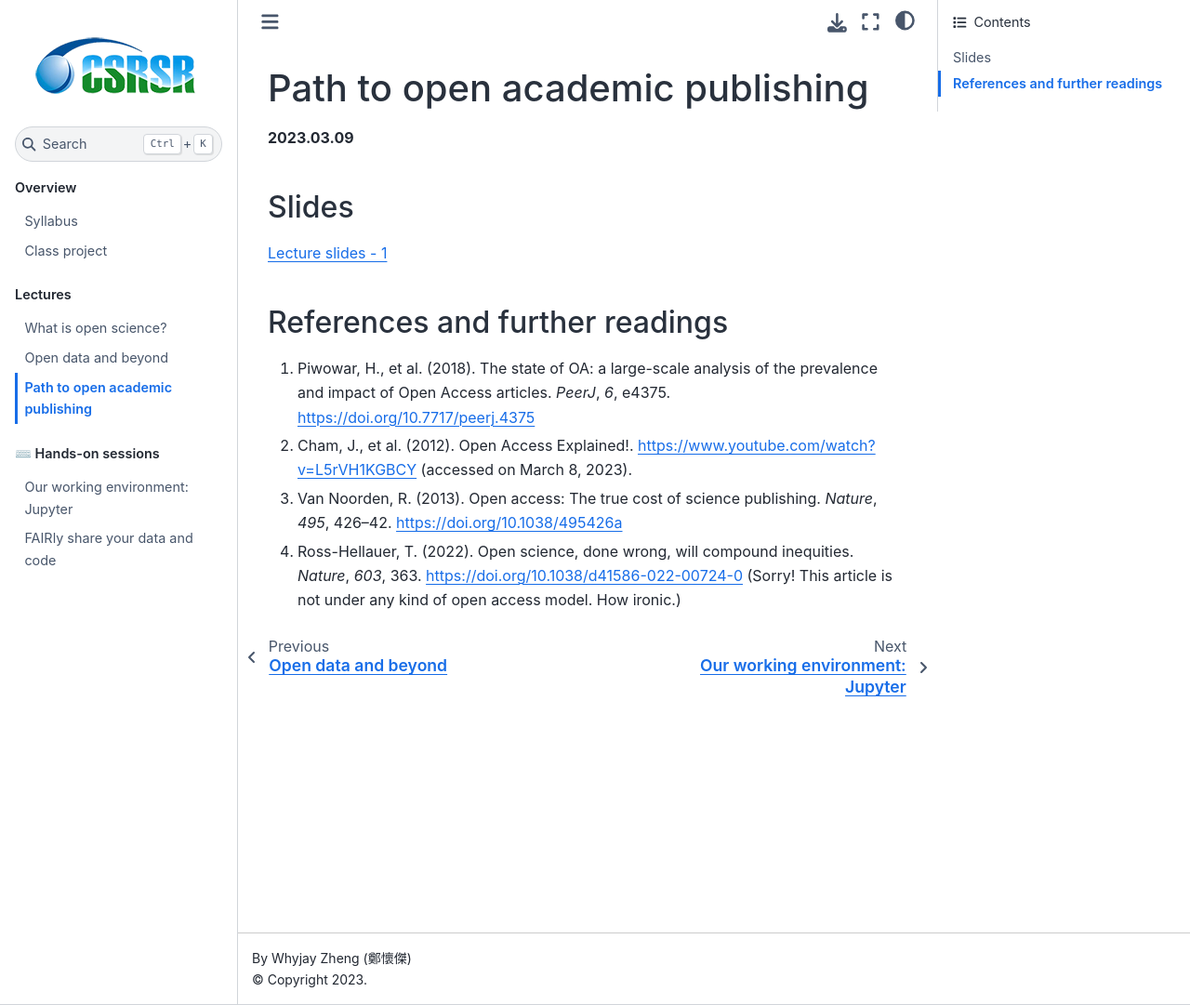
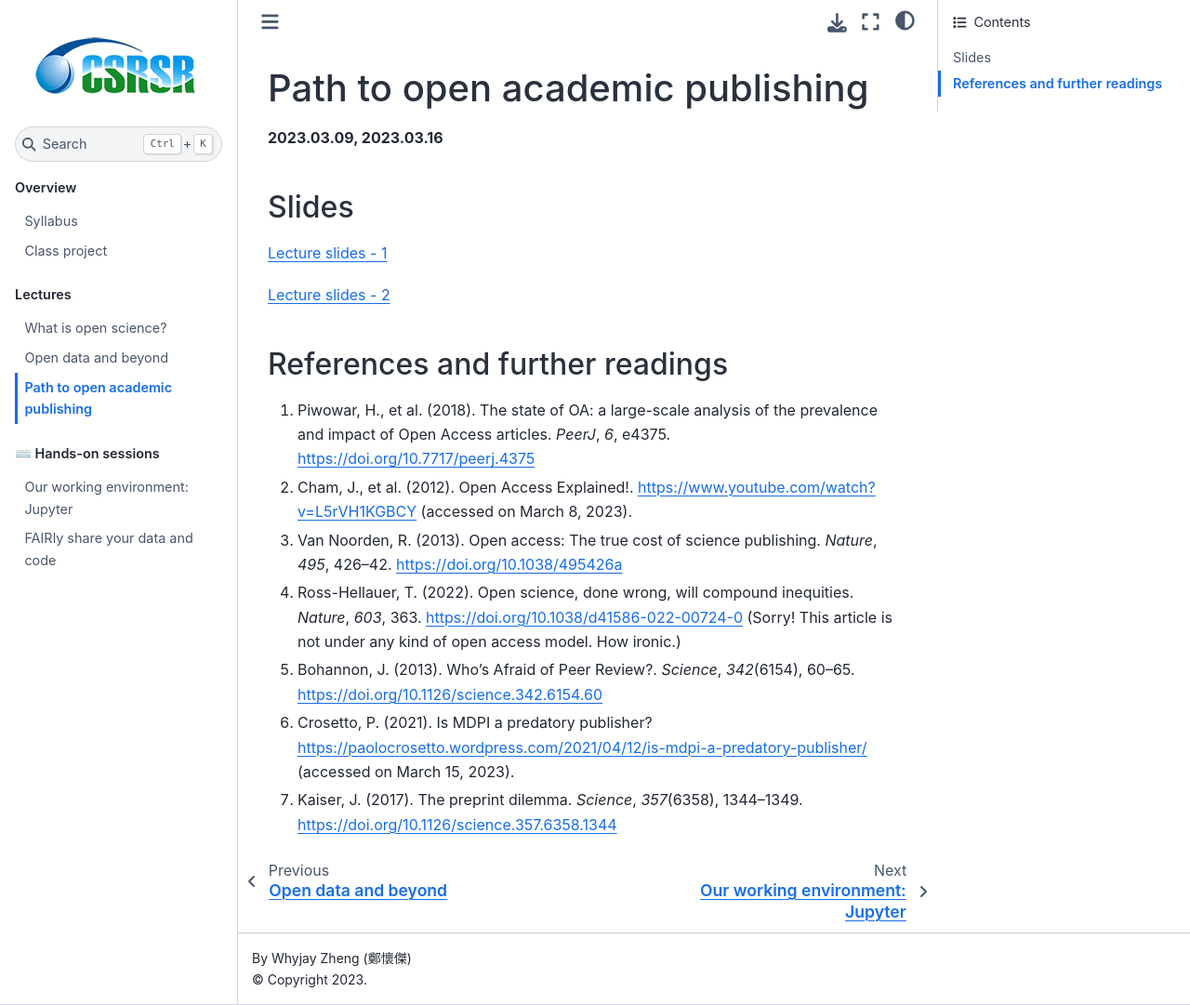
Before and after one commit to whyjz/ncu-open-science, a Jupyter Book: the page built from docs/lectures/L3-openaccess.md, in a window 1280 px wide and 1081 px high. Shown: the whole window at 93% size. Built offline with Jupyter Book 1.0.4 settings and Sphinx 7.4.7 and the Sphinx Book theme 1.1.4, drawn with Linux system fonts in a browser that asks for light colours.

Commit message:
Add L3 content 2

```diff
--- a/docs/lectures/L3-openaccess.md
+++ b/docs/lectures/L3-openaccess.md
@@ -1,10 +1,12 @@
 # Path to open academic publishing
 
-**2023.03.09**
+**2023.03.09, 2023.03.16**
 
 ## Slides
 
 [Lecture slides - 1](https://docs.google.com/presentation/d/1TjHWSZZO_QkOkY0tiRz7jF8a3vhS2bIiG5f47oAvbwo/edit?usp=sharing)
+
+[Lecture slides - 2](https://docs.google.com/presentation/d/1tR6bmN4mswOENwA-tabbSbNtzbytF1AJG_0UvYjKjyc/edit?usp=sharing)
 
 ## References and further readings
 
@@ -15,3 +17,9 @@
 3. Van Noorden, R. (2013). Open access: The true cost of science publishing. *Nature*, *495*, 426–42. https://doi.org/10.1038/495426a
 
 4. Ross-Hellauer, T. (2022). Open science, done wrong, will compound inequities. *Nature*, *603*, 363. https://doi.org/10.1038/d41586-022-00724-0 (Sorry! This article is not under any kind of open access model. How ironic.)
+
+5. Bohannon, J. (2013). Who's Afraid of Peer Review?. *Science*, *342*(6154), 60–65. https://doi.org/10.1126/science.342.6154.60
+
+6. Crosetto, P. (2021). Is MDPI a predatory publisher? https://paolocrosetto.wordpress.com/2021/04/12/is-mdpi-a-predatory-publisher/ (accessed on March 15, 2023).
+
+7. Kaiser, J. (2017). The preprint dilemma. *Science*, *357*(6358), 1344–1349. https://doi.org/10.1126/science.357.6358.1344
```
Also changed, not shown: docs/syllabus.md (+1 -1 lines).
